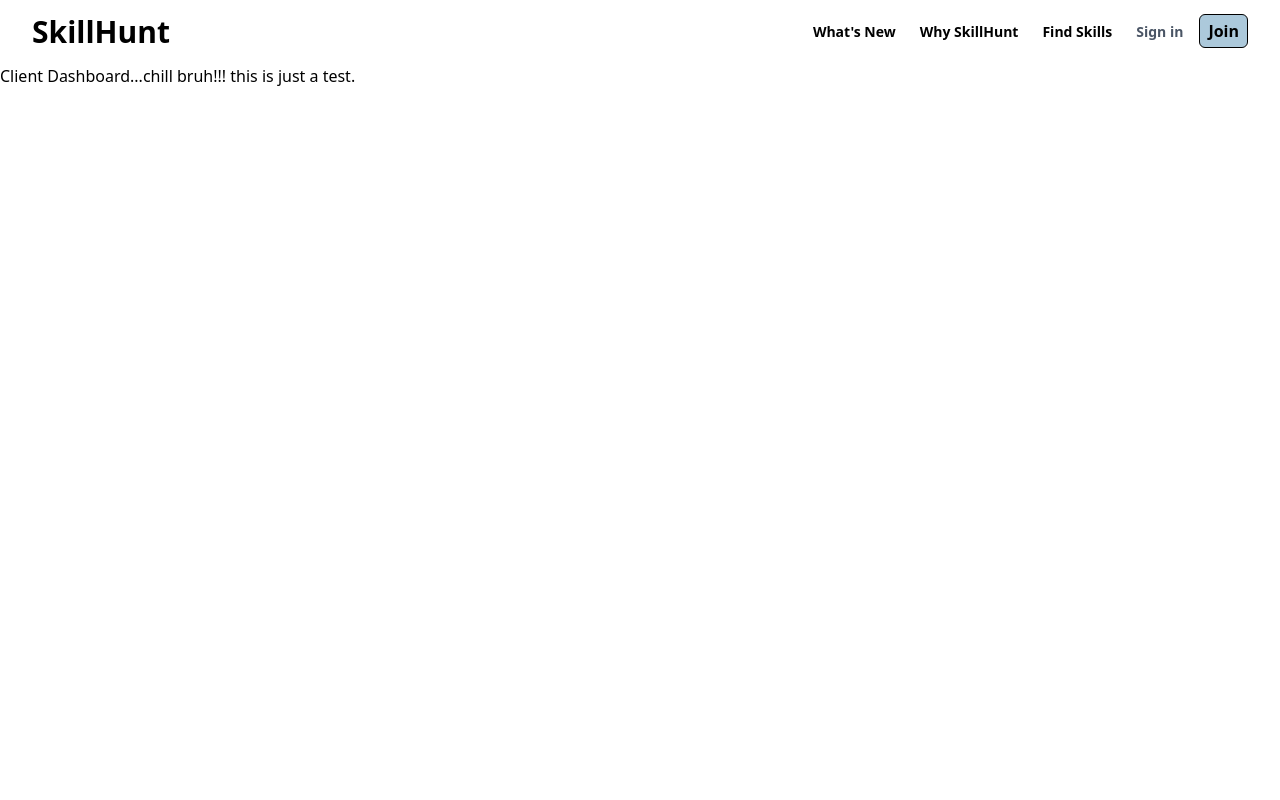
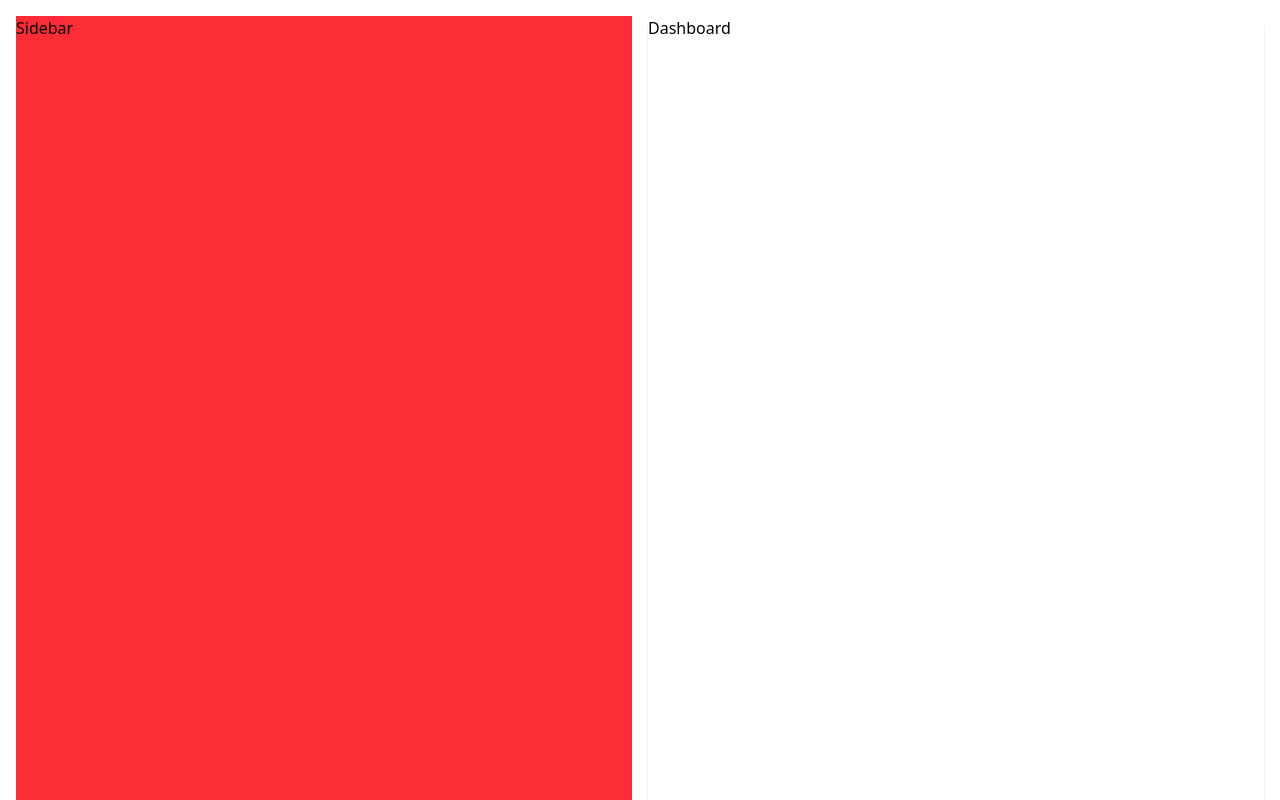
Before and after one commit to NipunCodes/skillhunt, a React (Vite) app in the folder client/: page /clientdashboard in a window 1280 px wide. Shown: the top 800 px of the page. Built offline with nearby package versions, Linux system fonts and the light colour scheme.

Commit message:
Added feature dashboard/client

```diff
--- /dev/null
+++ b/client/src/components/Dashboard.jsx
@@ -0,0 +1,9 @@
+import React from 'react'
+
+const Dashboard = () => {
+  return (
+    <div className='bg-white rounded-lg pb-4 shadow h-[200vh]'>Dashboard</div>
+  )
+}
+
+export default Dashboard
--- /dev/null
+++ b/client/src/components/Sidebar.jsx
@@ -0,0 +1,9 @@
+import React from 'react'
+
+const Sidebar = () => {
+  return (
+    <div className='bg-red-500'>Sidebar</div>
+  )
+}
+
+export default Sidebar
--- a/client/src/pages/ClientDashboard.jsx
+++ b/client/src/pages/ClientDashboard.jsx
@@ -1,11 +1,13 @@
-import Header from '../components/Navbar.jsx'
 import React from 'react'
+import Sidebar from '../components/Sidebar'
+import Dashboard from '../components/Dashboard'
+
 
 const ClientDashboard = () => {
   return (
-    <div>
-        <Header />
-        <h2>Client Dashboard...chill bruh!!! this is just a test.</h2>
+    <div  className='grid grid-cols-2 gap-4 p-4'>
+      <Sidebar />
+      <Dashboard />
     </div>
   )
 }
```
